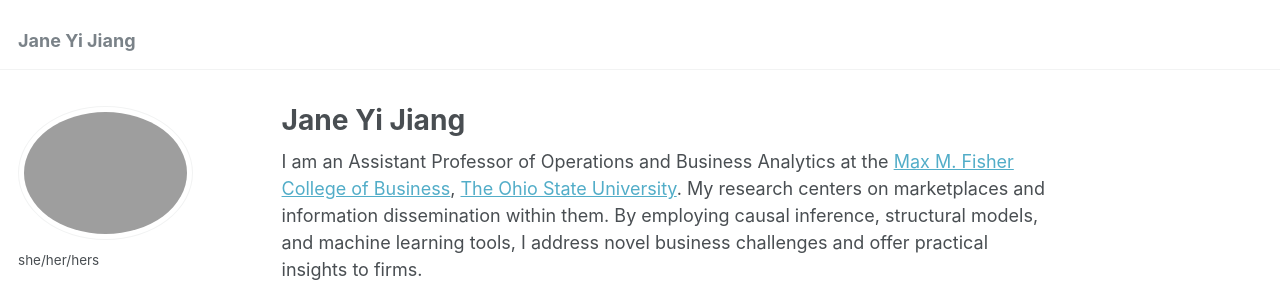
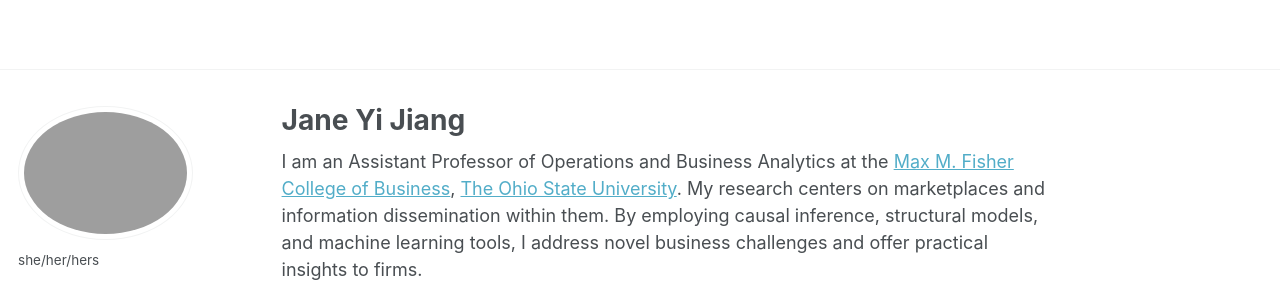
Before and after one commit to jiangyijane/jiangyijane.github.io, a Jekyll site: the page built from _pages/about.md, in a window 1280 px wide. Shown: the top 282 px of the page. Built offline with Jekyll 4.4.1, drawn with Linux system fonts in a browser that asks for light colours.

Commit message:
Update _config.yml

```diff
--- a/_config.yml
+++ b/_config.yml
@@ -8,7 +8,7 @@
 
 # Basic Site Settings
 locale                   : "en-US"
-title                    : "Jane Yi Jiang"
+title                    : ""
 title_separator          : "-"
 name                     : &name "Jane Yi Jiang"
 description              : &description "personal website"
```
